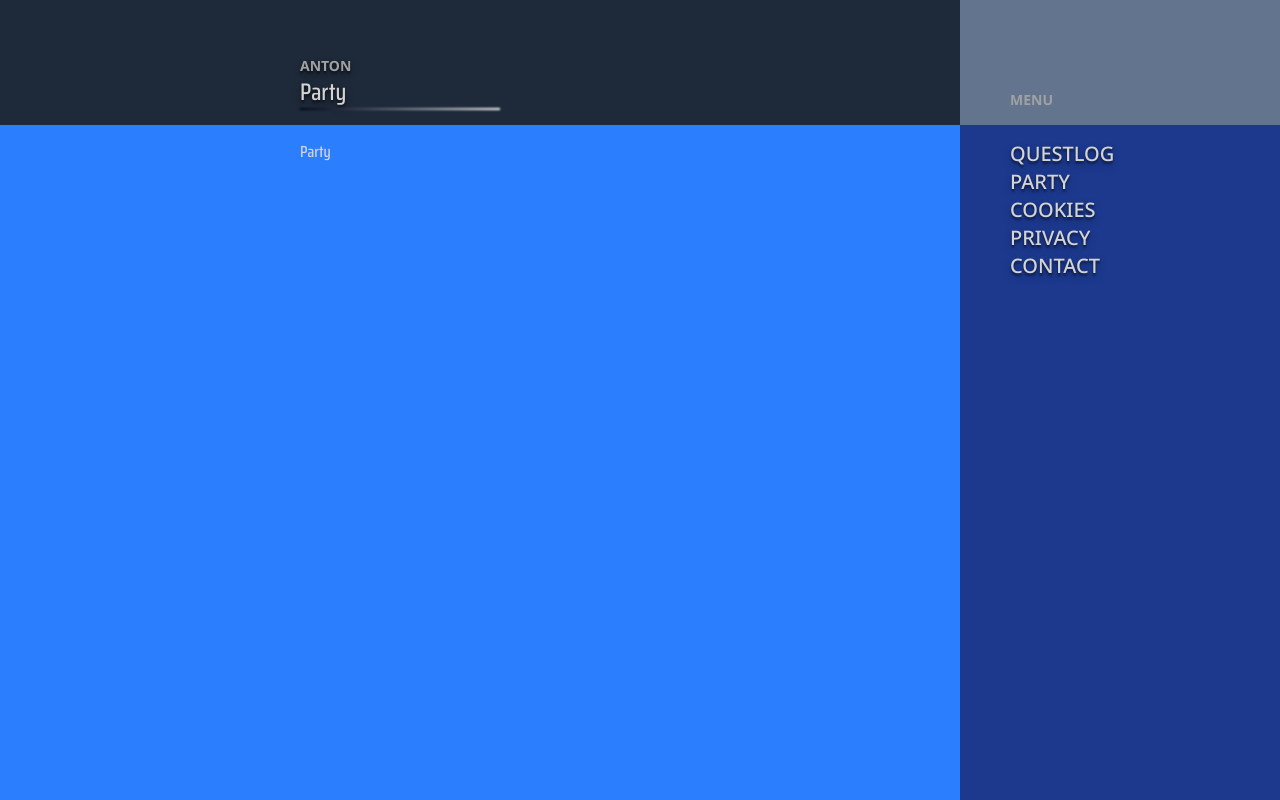
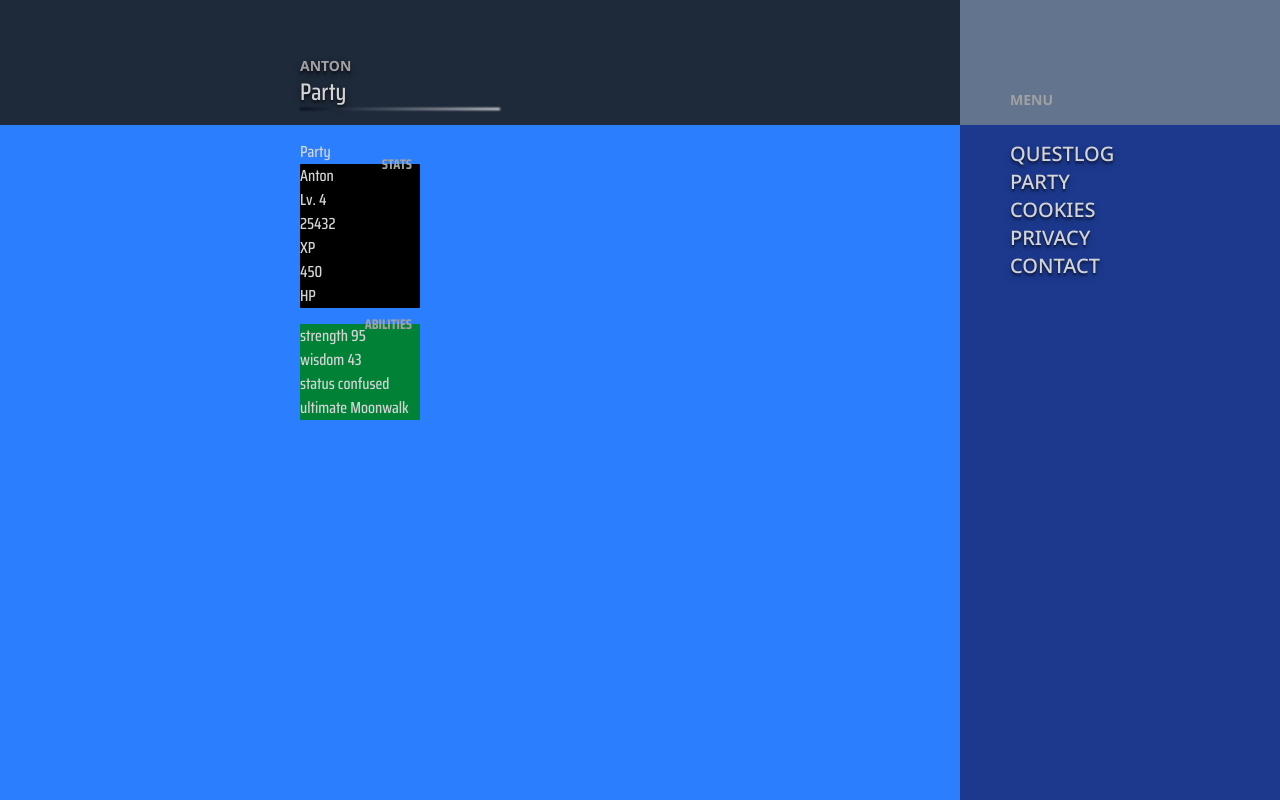
Before and after one commit to audioanton/dev-website-frontend, a Next.js app: page / in a window 1280 px wide. Both pictures are taken after a click on the button "PARTY". Built offline with nearby package versions, Linux system fonts and the light colour scheme.

Commit message:
card styling

```diff
--- a/app/page.tsx
+++ b/app/page.tsx
@@ -19,6 +19,11 @@ const sairaBold = Saira_Condensed({
   weight: "700",
   subsets: ["latin"],
 });
+
+const fonts = {
+  first: notoSans,
+  second: sairaBold,
+};
 
 export default function Home() {
   const [focusedSection, setFocusedSection] = useState("Questlog");
@@ -59,27 +64,27 @@ export default function Home() {
         menuFont={notoSans}
       />
       <Main
-        children={sections[0].jsx}
+        content={sections[0].jsx}
         name={sections[0].name}
         selection={focusedSection}
       />
       <Main
-        children={sections[1].jsx}
+        content={sections[1].jsx}
         name={sections[1].name}
         selection={focusedSection}
       />
       <Main
-        children={sections[2].jsx}
+        content={sections[2].jsx}
         name={sections[2].name}
         selection={focusedSection}
       />
       <Main
-        children={sections[3].jsx}
+        content={sections[3].jsx}
         name={sections[3].name}
         selection={focusedSection}
       />
       <Main
-        children={sections[4].jsx}
+        content={sections[4].jsx}
         name={sections[4].name}
         selection={focusedSection}
       />
--- a/app/ui/blocks/Main.tsx
+++ b/app/ui/blocks/Main.tsx
@@ -1,19 +1,20 @@
 "use client";
 
-import { PropsWithChildren } from "react";
+import { ReactNode } from "react";
 
-interface mainProps extends PropsWithChildren {
+interface mainProps {
   name: string;
   selection: string;
+  content: ReactNode;
 }
 
-const Main = ({ name, selection, children }: mainProps) => {
+const Main = ({ name, selection, content }: mainProps) => {
   let hiddenClass = name === selection ? "" : "hidden";
 
   return (
     <div className={`w-full h-screen md:w-3/4  bg-blue-500 ${hiddenClass}`}>
-      <div className="absolute top-[125px]">
-        <div className="px-[50px] py-[15px] xl:px-[300px]">{children}</div>
+      <div className="absolute top-[125px] w-full md:w-3/4">
+        <div className="px-[50px] py-[15px] xl:px-[300px]">{content}</div>
       </div>
     </div>
   );
--- a/app/ui/components/Card.tsx
+++ b/app/ui/components/PartyMember.tsx
@@ -17,9 +17,13 @@ const Card = (props: CardProps) => {
   };
 
   return (
-    <div>
-      <div>
-        <h3>{props.headers[0]}</h3>
+    <div className="md:max-w-1/3 flex flex-col gap-4">
+      <div className="relative bg-black rounded-[1px]">
+        <h3
+          className={`uppercase absolute right-2 top-[-10px] text-neutral-400 text-sm font-bold [text-shadow:_1px_1px_1_#000,_-1px_-1px_1_#000,_1px_-1px_1_#000,_-1px_1px_1_#000]`}
+        >
+          {props.headers[0]}
+        </h3>
         <h3>{props.name}</h3>
         <p>Lv. {props.level}</p>
         <p>{props.xp}</p>
@@ -27,8 +31,12 @@ const Card = (props: CardProps) => {
         <p>{props.hp}</p>
         <span>HP</span>
       </div>
-      <div>
-        <h3>{props.headers[1]}</h3>
+      <div className="relative w-s bg-green-700 rounded-[1px]">
+        <h3
+          className={`uppercase absolute right-2 top-[-10px] text-neutral-400 text-sm font-bold [text-shadow:_1px_1px_1_#000,_-1px_-1px_1_#000,_1px_-1px_1_#000,_-1px_1px_1_#000]`}
+        >
+          {props.headers[1]}
+        </h3>
         <ul>
           <li>strength {props.strength}</li>
           <li>wisdom {props.wisdom}</li>
--- a/app/ui/sections/Party.tsx
+++ b/app/ui/sections/Party.tsx
@@ -1,5 +1,23 @@
+import PartyMember from "@/app/ui/components/PartyMember";
+
 const Party = () => {
-  return <>Party</>;
+  return (
+    <div className="w-full grid-cols-3 gap-4">
+      Party
+      <PartyMember
+        headers={["stats", "abilities"]}
+        name="Anton"
+        xp={25432}
+        hp={450}
+        level={4}
+        strength={95}
+        wisdom={43}
+        status="confused"
+        abilities={[]}
+        ultimate="Moonwalk"
+      />
+    </div>
+  );
 };
 
 export default Party;
--- a/app/ui/sections/Questlog.tsx
+++ b/app/ui/sections/Questlog.tsx
@@ -1,21 +1,7 @@
-import Card from "@/app/ui/components/Card";
-
 const Questlog = () => {
   return (
     <div>
       <h2>Questlog</h2>
-      <Card
-        headers={["stats", "abilities"]}
-        name="Anton"
-        xp={25432}
-        hp={450}
-        level={4}
-        strength={95}
-        wisdom={43}
-        status="confused"
-        abilities={[]}
-        ultimate="Moonwalk"
-      />
     </div>
   );
 };
```
